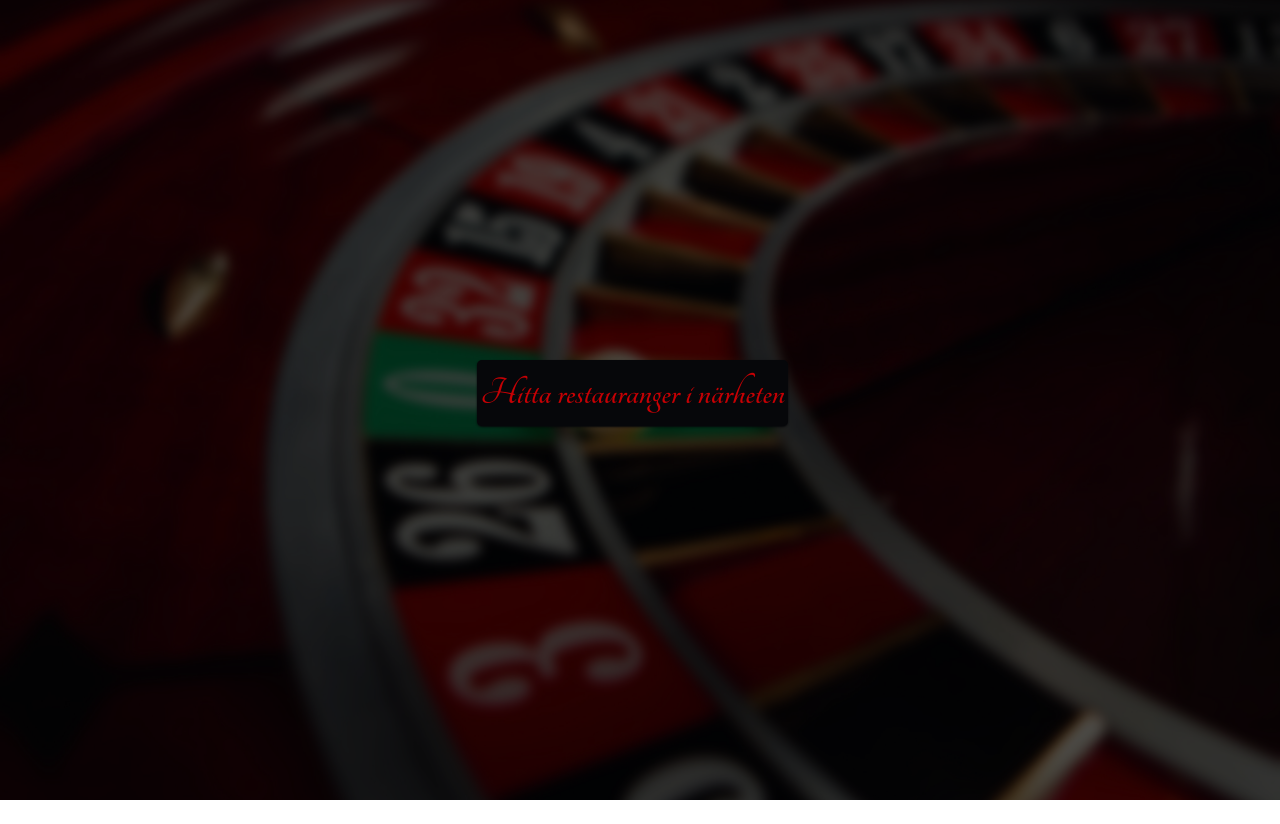
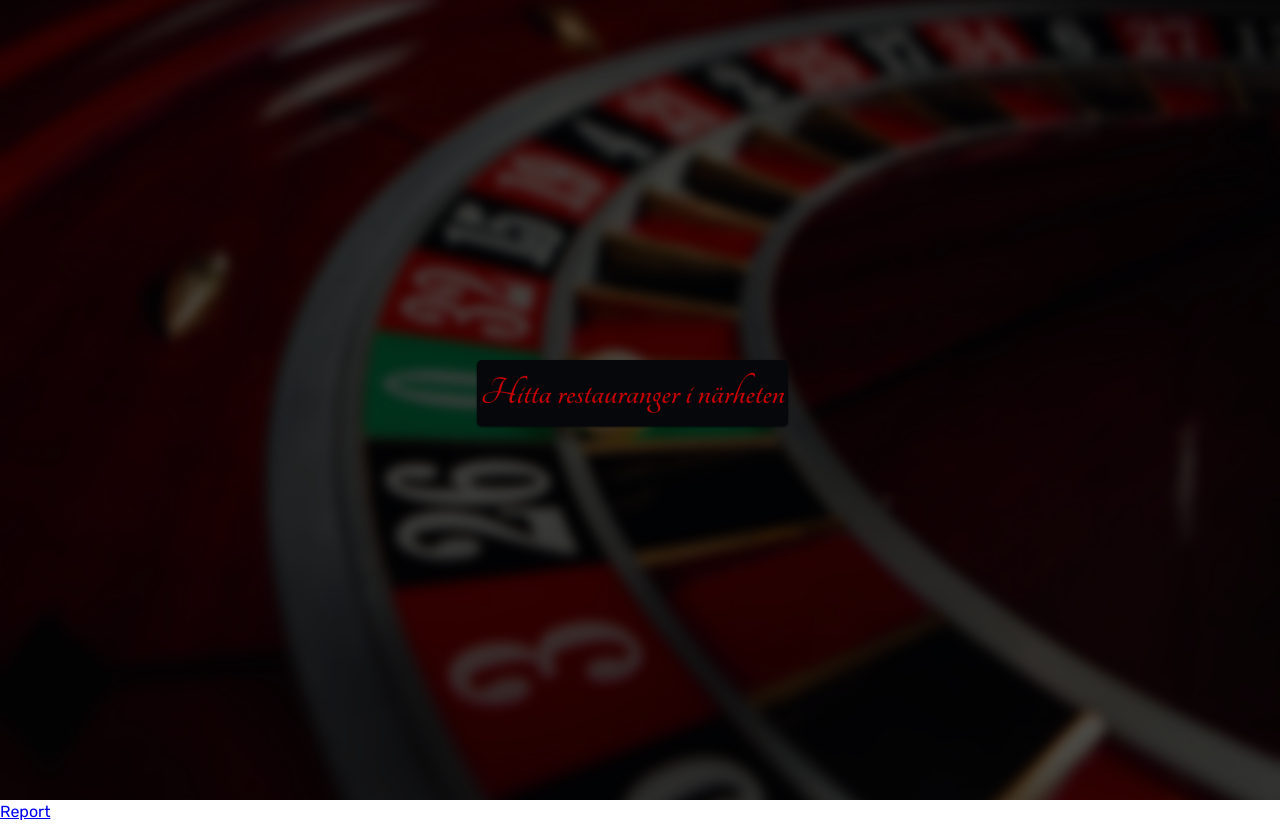
Before and after one commit to Medieinstitutet/fed22d-js-grundkurs-2-lunch-roulette-alexwallden, a website built with Vite: page index.html in a window 1280 px wide. Before the commit the page ends 800 px from the top, so only its background shows below. Built offline with nearby package versions, Linux system fonts and the light colour scheme.

Commit message:
:white_check_mark: working with lighthouse report

```diff
--- a/index.html
+++ b/index.html
@@ -52,6 +52,7 @@
       <div class="spinner"></div>
     </div>
   </div>
+  <a href="lighthouse_report.html">Report</a>
 
     <!-- TODO
     - Validera HTML (kopiera den renderade HTML-koden): https://validator.w3.org/#validate_by_input
```
